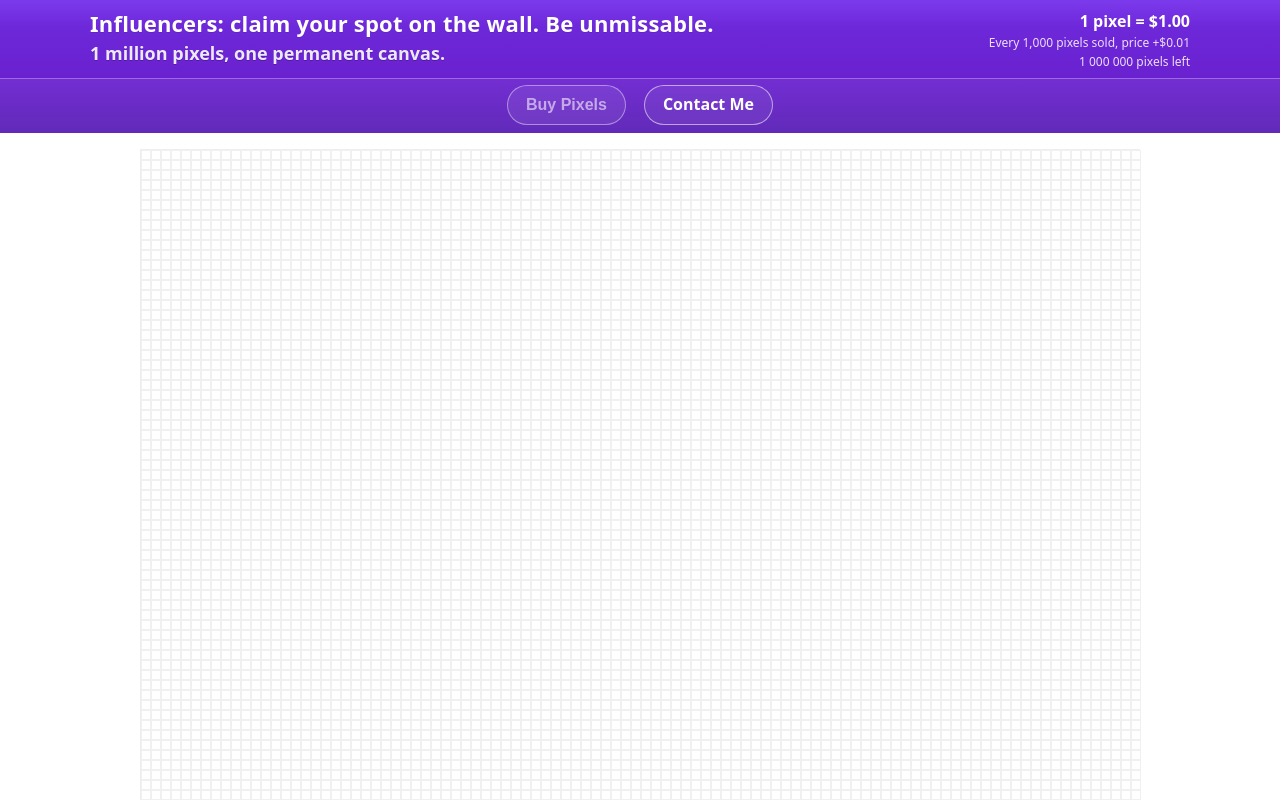
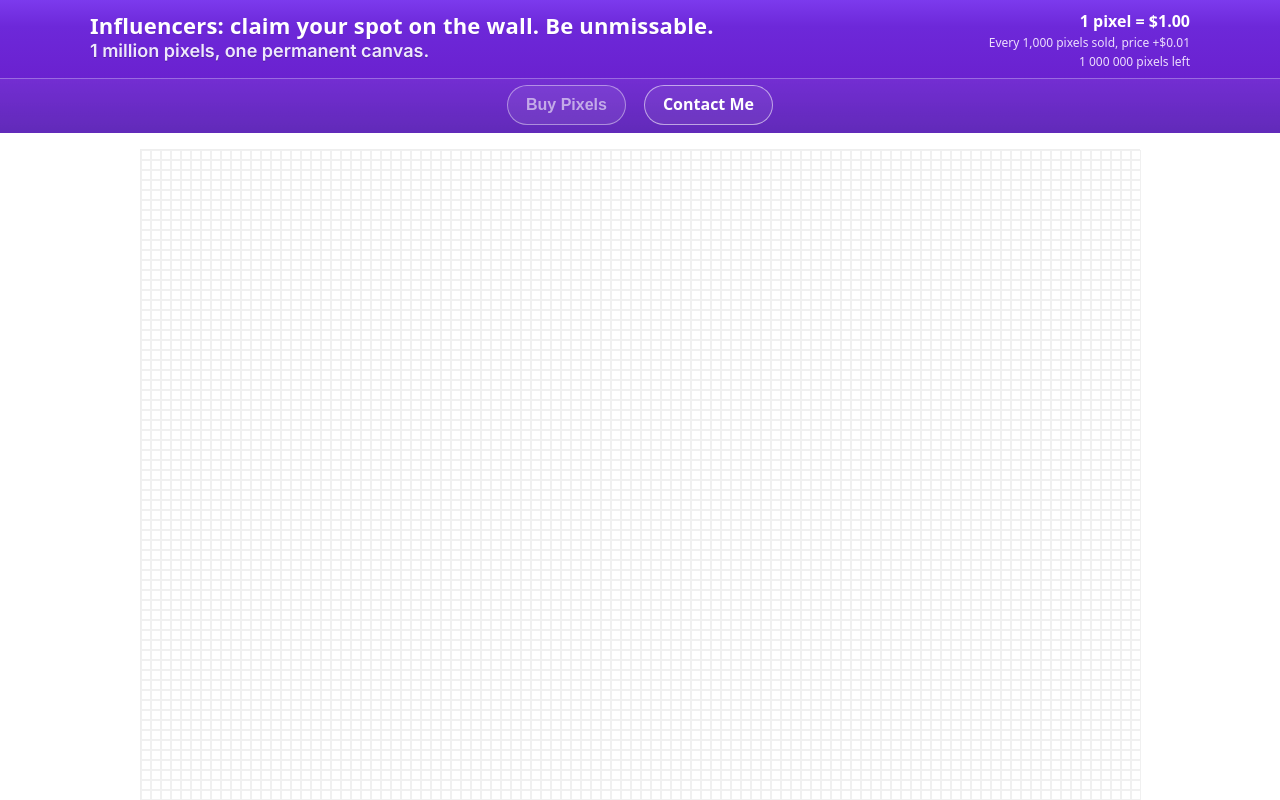
Before and after one commit to GRBUZ/newfixrepo, a website: page index.html in a window 1280 px wide. Shown: the top 800 px of the page. Drawn offline with Linux system fonts and the light colour scheme; no server answers.

Commit message:
brndfrmt6

```diff
--- a/css/style.css
+++ b/css/style.css
@@ -203,12 +203,25 @@ main{display:flex;justify-content:center;padding:16px}
   color: #666;
   font-size: 13px;
 }
-/* Tagline lisible sur fond violet */
+/* Tagline lisible sur fond violet
 .hero .brand .tagline{
-  color: #F5F3FF;              /* blanc doux (meilleure lisibilité) */
-  font-weight: 600;            /* un peu plus gras */
+  color: #F5F3FF;
+  font-weight: 600;
+  font-size: clamp(12px, 2vw, 16px);
+  line-height: 1.35;
+  margin-top: 6px;
+}*/
+.hero .brand .tagline{
+  font-family: "Inter", ui-sans-serif, system-ui, -apple-system, "Segoe UI", Roboto, "Helvetica Neue", Arial, sans-serif;
+  font-weight: 600;
+  color: #F5F3FF;              /* readable on the purple header */
+  text-shadow: 0 1px 0 rgba(0,0,0,.25);
   font-size: clamp(14px, 2vw, 18px);
   line-height: 1.35;
-  text-shadow: 0 1px 0 rgba(0,0,0,.25); /* léger relief sur dégradé */
-  margin-top: 6px;
 }
+/* Creator-style typography */
+.brand .title{
+  font-family: "Sora", ui-sans-serif, system-ui, -apple-system, "Segoe UI", Roboto, "Helvetica Neue", Arial, sans-serif;
+  font-weight: 800;
+  letter-spacing: 0.2px;
+}
--- a/index.html
+++ b/index.html
@@ -5,6 +5,10 @@
   <meta name="viewport" content="width=device-width, initial-scale=1" />
   <title>Influencers Wall</title>
   <link rel="stylesheet" href="css/style.css" />
+  <link rel="preconnect" href="https://fonts.googleapis.com">
+<link rel="preconnect" href="https://fonts.gstatic.com" crossorigin>
+<link href="https://fonts.googleapis.com/css2?family=Inter:wght@400;500;600&family=Sora:wght@700;800&display=swap" rel="stylesheet">
+
 </head>
 <body>
   <header class="hero">
```
